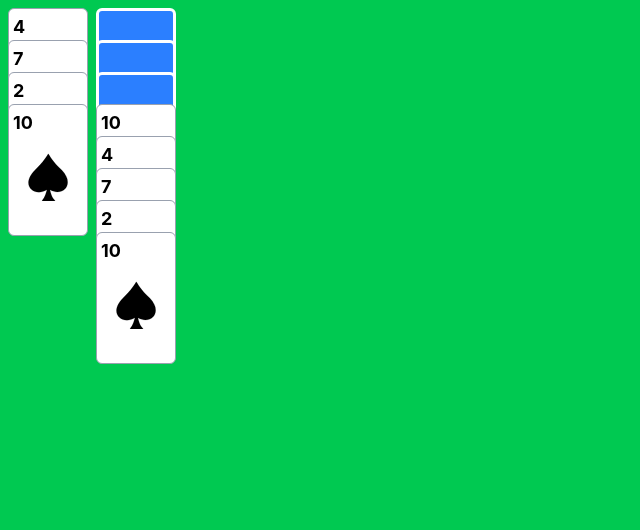
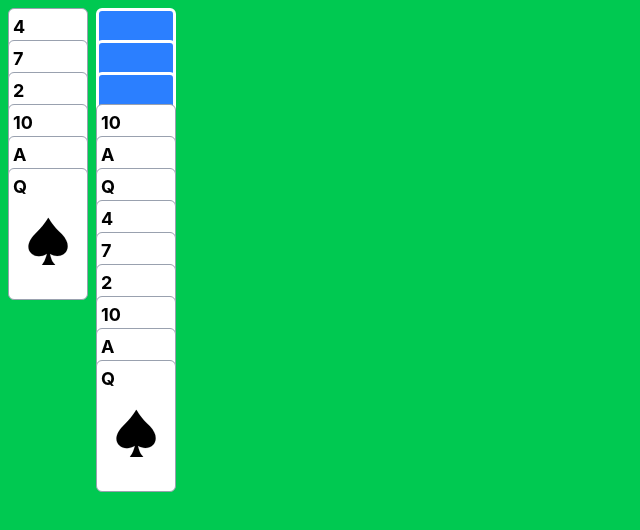
Before and after one commit to josephblair92/solitaire, a React (Vite) app: page / in a window 1280 px wide. Shown: the top 530 px of the page, without its empty margins (0-640 px from the left). Built offline with nearby package versions, Linux system fonts and the light colour scheme.

Commit message:
Render special card number titles

```diff
--- a/src/App.tsx
+++ b/src/App.tsx
@@ -24,6 +24,16 @@ function App() {
       number: 10,
       suit: Types.Suit.SPADES,
       color: getSuitColor(Types.Suit.SPADES)
+    },
+    {
+      number: 1,
+      suit: Types.Suit.HEARTS,
+      color: getSuitColor(Types.Suit.HEARTS)
+    },
+    {
+      number: 12,
+      suit: Types.Suit.SPADES,
+      color: getSuitColor(Types.Suit.SPADES)
     }
   ]
   return (
--- a/src/components/Card.tsx
+++ b/src/components/Card.tsx
@@ -20,9 +20,26 @@ export function Card({ card, positionInStack }: CardProps) {
   const SuitSymbol = suitSymbols[card.suit]
   const containerClasses = `flex flex-col h-33 w-20 p-1 bg-white rounded-md gap-4 border-1 border-gray-400 ${positionInStack > 0 ? '-mt-27' : ''}`
   const numberClasses = `text-lg text-${card.color}-500 font-bold`
+
+  let cardSymbol = `${card.number}`
+  switch (card.number) {
+    case 1:
+        cardSymbol = 'A'
+        break
+    case 11:
+        cardSymbol = 'J'
+        break
+    case 12:
+        cardSymbol = 'Q'
+        break
+    case 13:
+        cardSymbol = 'K'
+        break
+  }
+
   return (
     <div className={containerClasses}>
-        <span className={numberClasses}>{card.number}</span>
+        <span className={numberClasses}>{cardSymbol}</span>
         <div className="flex justify-center"><SuitSymbol className="w-10" /></div>
     </div>
   )
```
